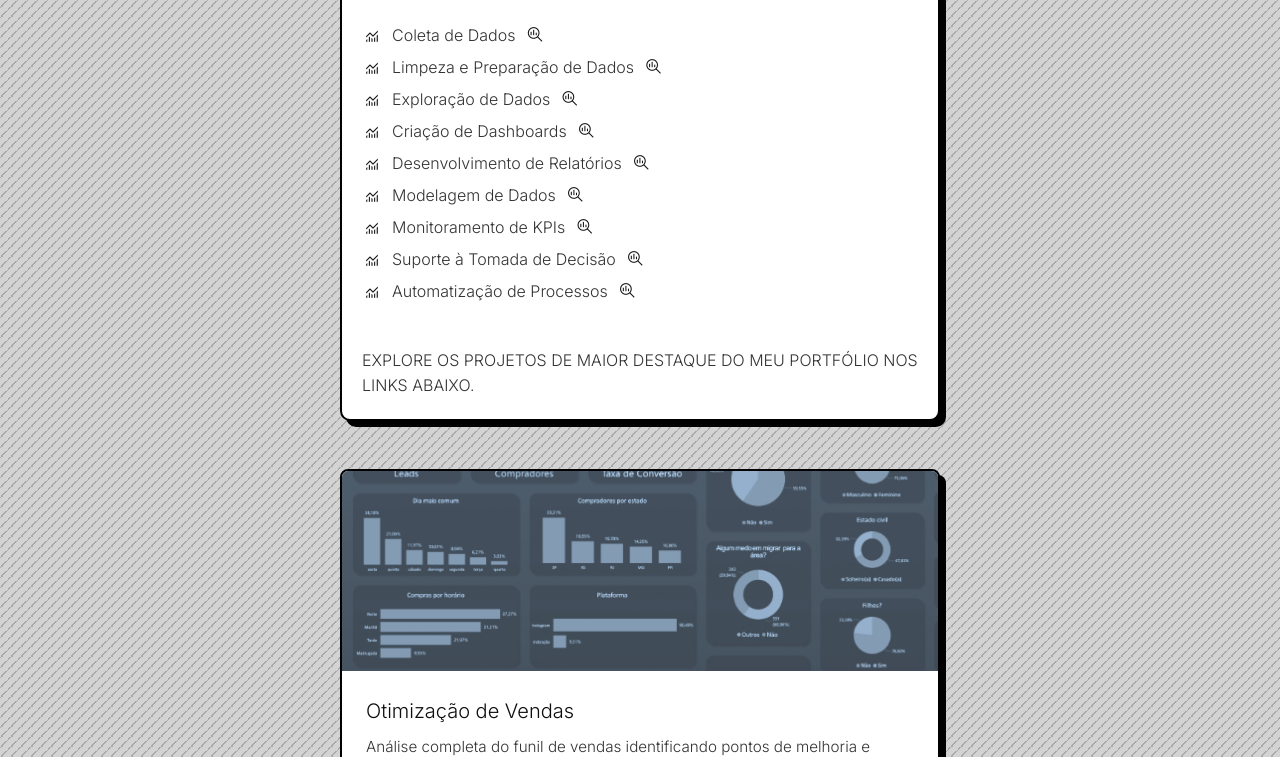
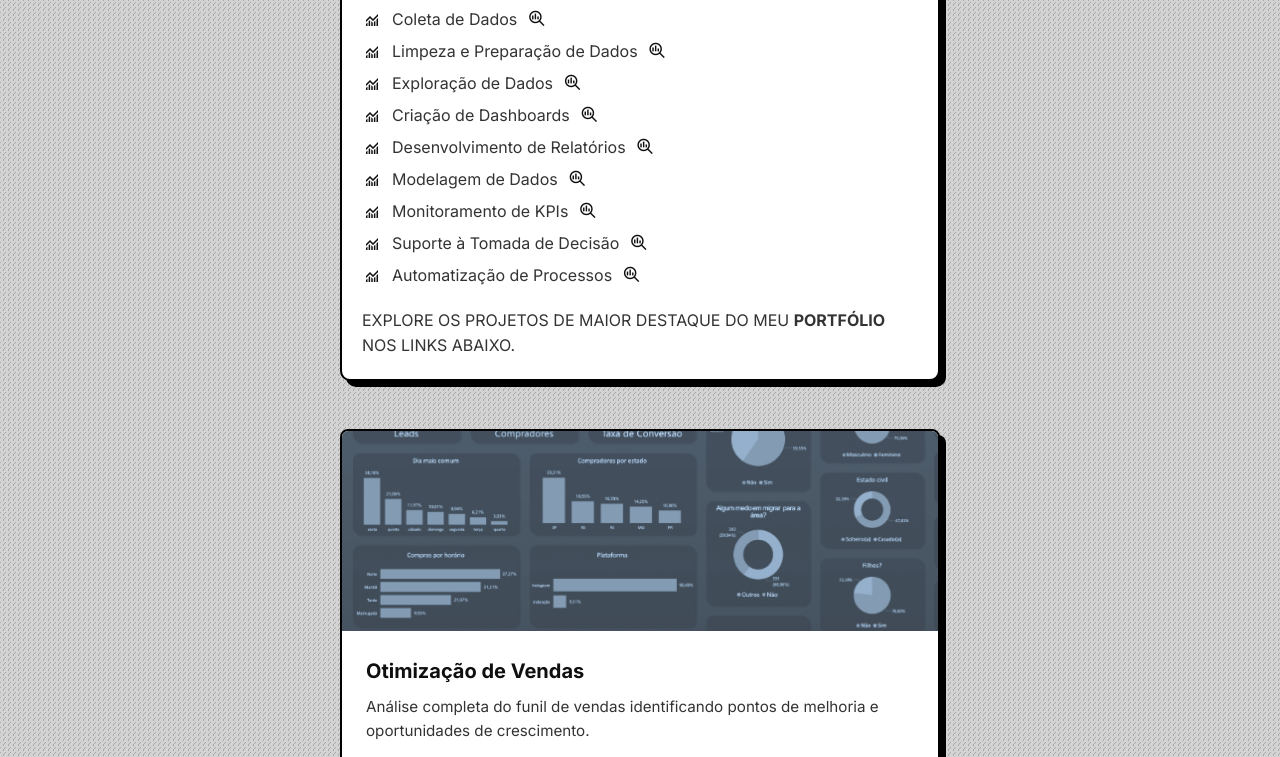
Before and after one commit to henriquetodt/port_tests, a plain HTML site: page index.html in a window 1280 px wide. Shown: the part 181-938 px from the top of the page. Drawn offline with nearby package versions, Linux system fonts and the light colour scheme.

Commit message:
Add files via upload

```diff
--- a/index.html
+++ b/index.html
@@ -27,7 +27,7 @@
             box-sizing: border-box;
             font-family: "Inter", serif;
             font-optical-sizing: auto;
-            font-weight: 300;
+
             font-style: normal;
         }
 
@@ -35,11 +35,11 @@
             user-select: none;
             background-color: var(--bg-light);
             background-image: linear-gradient(-45deg, var(--bg-dark) 10%, transparent 10%, transparent 50%, var(--bg-dark) 50%, var(--bg-dark) 60%, transparent 60%, transparent);
-            background-size: 10px 10px;
+            background-size: 5px 5px;
             color: #333;
             line-height: 1.6;
             font-family: "Montserrat", serif;
-            font-style: bold;
+            font-style: normal;
         }
 
         .header {
@@ -69,7 +69,6 @@
             border-radius: 10px; /* Cantos arredondados */
             position: relative; /* Necessário para sombras internas */
             margin-bottom: 20px; /* Espaço entre o container e o bloco clicável */
-
         }
 
         .intro {
@@ -83,12 +82,13 @@
             margin-top: 40px;
             margin-bottom: 40px;
             padding-top: 40px;
+            font-weight: normal;
         }
 
         .custom-list {
             list-style: none; /* Remove default bullets */
             padding: 0;
-            margin-bottom: 40px;
+            margin-bottom: 1rem;
         }
 
         .custom-list li {
@@ -131,7 +131,7 @@
         .subtitle {
             font-size: 1.2rem;
             color: var(--text-light);
-            margin-bottom: 2rem;
+            margin-bottom: 1rem;
             font-family: "Inter", serif;
             font-optical-sizing: auto;
             font-weight: 400;
@@ -235,7 +235,6 @@
                 padding-right: 1rem;
             }
 
-
             .custom-list {
                 font-size: 0.85rem;
             }
@@ -316,7 +315,6 @@
         <section class="introbox" data-aos="fade-up">
             <h1>Luiz Henrique Todt</h1>
             <p class="subtitle">ANALISTA DE DADOS</p>
-            <!-- <h2>Portfólio</h2> -->
             <ul class="custom-list">
                 <li>Coleta de Dados</li>
                 <li>Limpeza e Preparação de Dados</li>
@@ -328,7 +326,7 @@
                 <li>Suporte à Tomada de Decisão</li>
                 <li>Automatização de Processos</li>
         </ul>
-            <p>EXPLORE OS PROJETOS DE MAIOR DESTAQUE DO MEU PORTFÓLIO NOS LINKS ABAIXO.</p>
+            <p>EXPLORE OS PROJETOS DE MAIOR DESTAQUE DO MEU <b>PORTFÓLIO</b> NOS LINKS ABAIXO.</p>
         </section>
 
         <section class="cases-grid">
```
Also changed, not shown: case1.html (+1 -1 lines).
